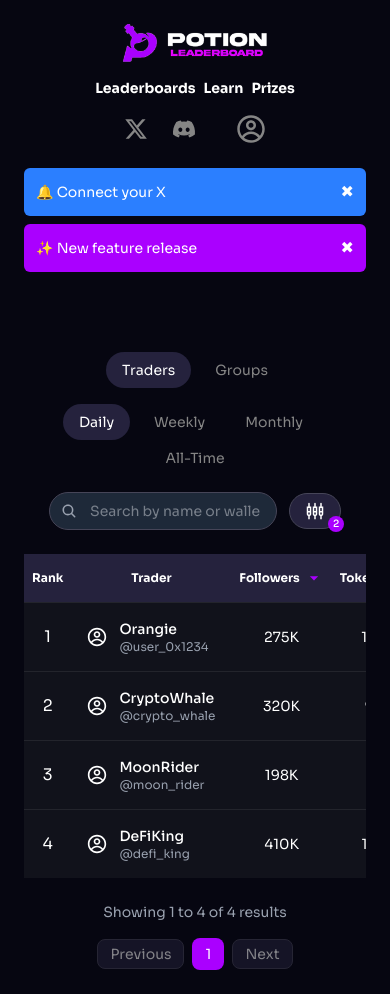
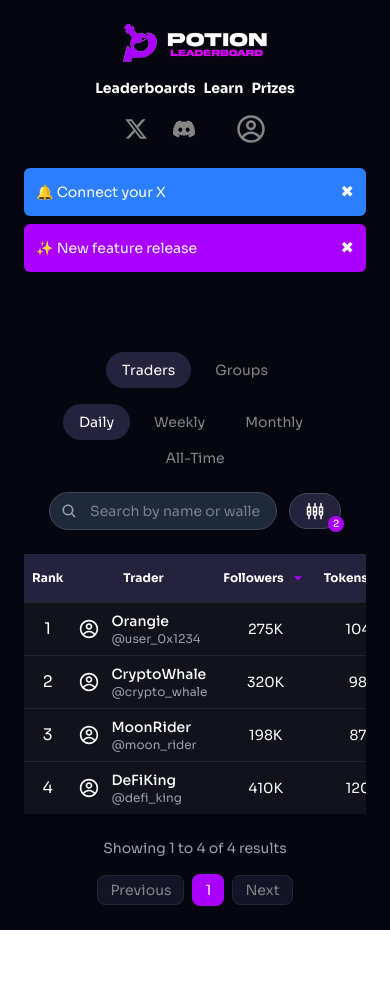
Before and after one commit to favourAyomikun/bounty-potion, a React (Vite) app: page / in a window 390 px wide. After the commit the page ends 930 px from the top, so only its background shows below. Built offline with nearby package versions, Linux system fonts and the light colour scheme.

Commit message:
done with the changes on the leaderboard page

```diff
--- a/src/pages/sub-pages/Traders.jsx
+++ b/src/pages/sub-pages/Traders.jsx
@@ -97,8 +97,8 @@ const Traders = () => {
                 key={index}
                 className="border-t border-[#23242C] bg-[#11121B] text-center transition-all duration-300 ease-in-out hover:bg-[#1a1b27]"
               >
-                <td className="py-4 px-4 align-middle">{trader.rank}</td>
-                <td onClick={() => setIsWalletModalOpen(true)} className="py-4 px-4 align-middle cursor-pointer">
+                <td className="py-2 md:py-4 px-2 md:px-4 align-middle">{trader.rank}</td>
+                <td onClick={() => setIsWalletModalOpen(true)} className="py-2 md:py-4 px-2 md:px-4 align-middle cursor-pointer">
                   <div className="flex items-center space-x-3">
                     <CgProfile className="text-xl flex-shrink-0" />
                     <div className="flex flex-col items-start">
@@ -107,15 +107,15 @@ const Traders = () => {
                     </div>
                   </div>
                 </td>
-                <td className="py-4 px-4 align-middle text-sm md:text-base">{trader.followers}</td>
-                <td className="py-4 px-4 align-middle text-sm md:text-base">{trader.tokens}</td>
-                <td className="py-4 px-4 align-middle text-sm md:text-base text-green-500">{trader.winRate}</td>
-                <td className="py-4 px-4 align-middle text-sm md:text-base">{trader.trades}</td>
-                <td className="py-4 px-4 align-middle text-sm md:text-base">{trader.avgBuy}</td>
-                <td className="py-4 px-4 align-middle text-sm md:text-base">{trader.avgEntry}</td>
-                <td className="py-4 px-4 align-middle text-sm md:text-base">{trader.avgHold}</td>
-                <td className="py-4 px-4 align-middle text-sm md:text-base text-green-500">{trader.pnl}</td>
-                <td className="py-4 px-4 align-middle text-sm md:text-base" onClick={() => navigate('/leaderboard-dashboard')}>
+                <td className="py-2 md:py-4 px-2 md:px-4 align-middle text-sm md:text-base">{trader.followers}</td>
+                <td className="py-2 md:py-4 px-2 md:px-4 align-middle text-sm md:text-base">{trader.tokens}</td>
+                <td className="py-2 md:py-4 px-2 md:px-4 align-middle text-sm md:text-base text-green-500">{trader.winRate}</td>
+                <td className="py-2 md:py-4 px-2 md:px-4 align-middle text-sm md:text-base">{trader.trades}</td>
+                <td className="py-2 md:py-4 px-2 md:px-4 align-middle text-sm md:text-base">{trader.avgBuy}</td>
+                <td className="py-2 md:py-4 px-2 md:px-4 align-middle text-sm md:text-base">{trader.avgEntry}</td>
+                <td className="py-2 md:py-4 px-2 md:px-4 align-middle text-sm md:text-base">{trader.avgHold}</td>
+                <td className="py-2 md:py-4 px-2 md:px-4 align-middle text-sm md:text-base text-green-500">{trader.pnl}</td>
+                <td className="py-2 md:py-4 px-2 md:px-4 align-middle text-sm md:text-base" onClick={() => navigate('/leaderboard-dashboard')}>
                   <button className="text-[#AA00FF] hover:text-[#7d5094] cursor-pointer text-lg transition-colors duration-300 ease-in-out">
                     <PiShareFill />
                   </button>
```
